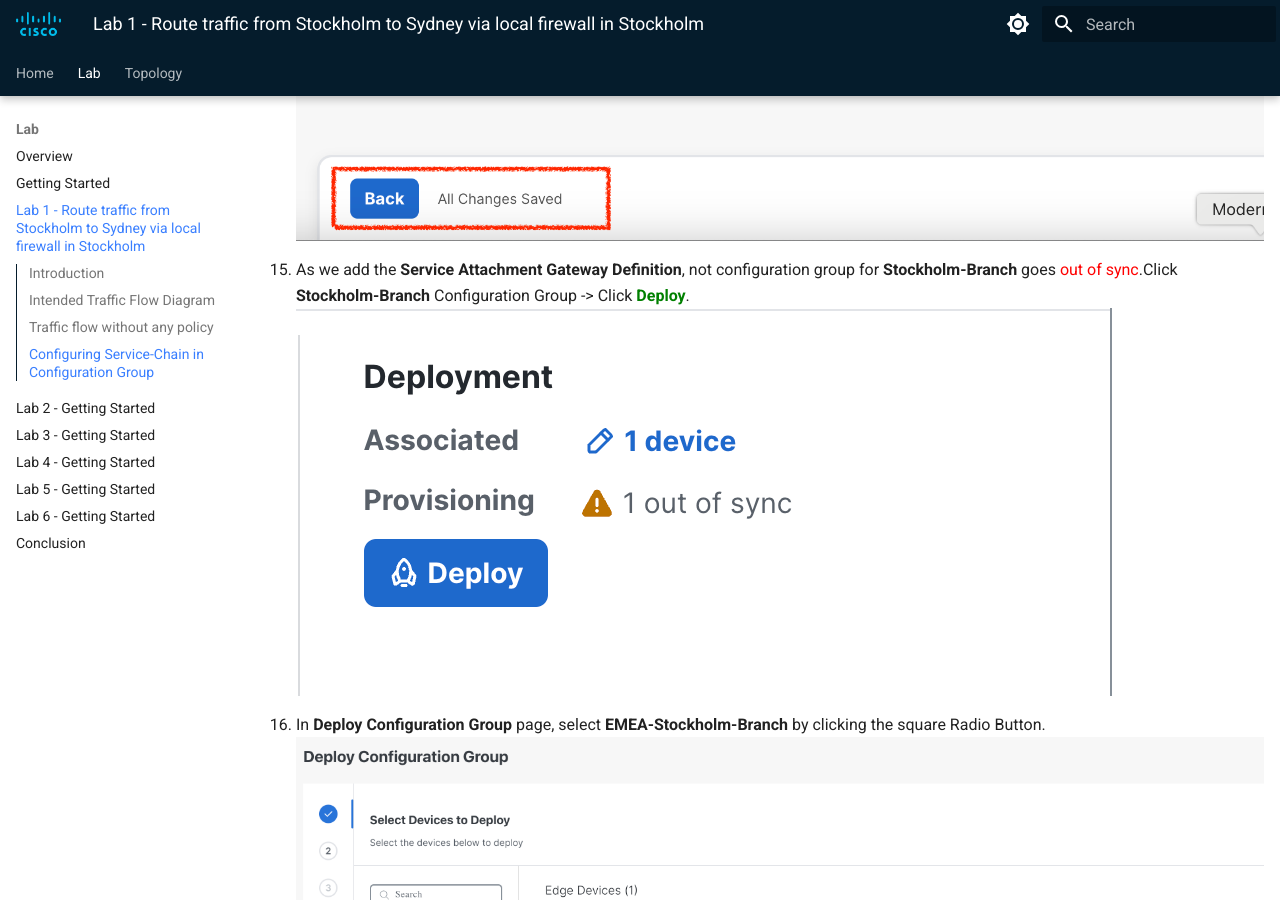
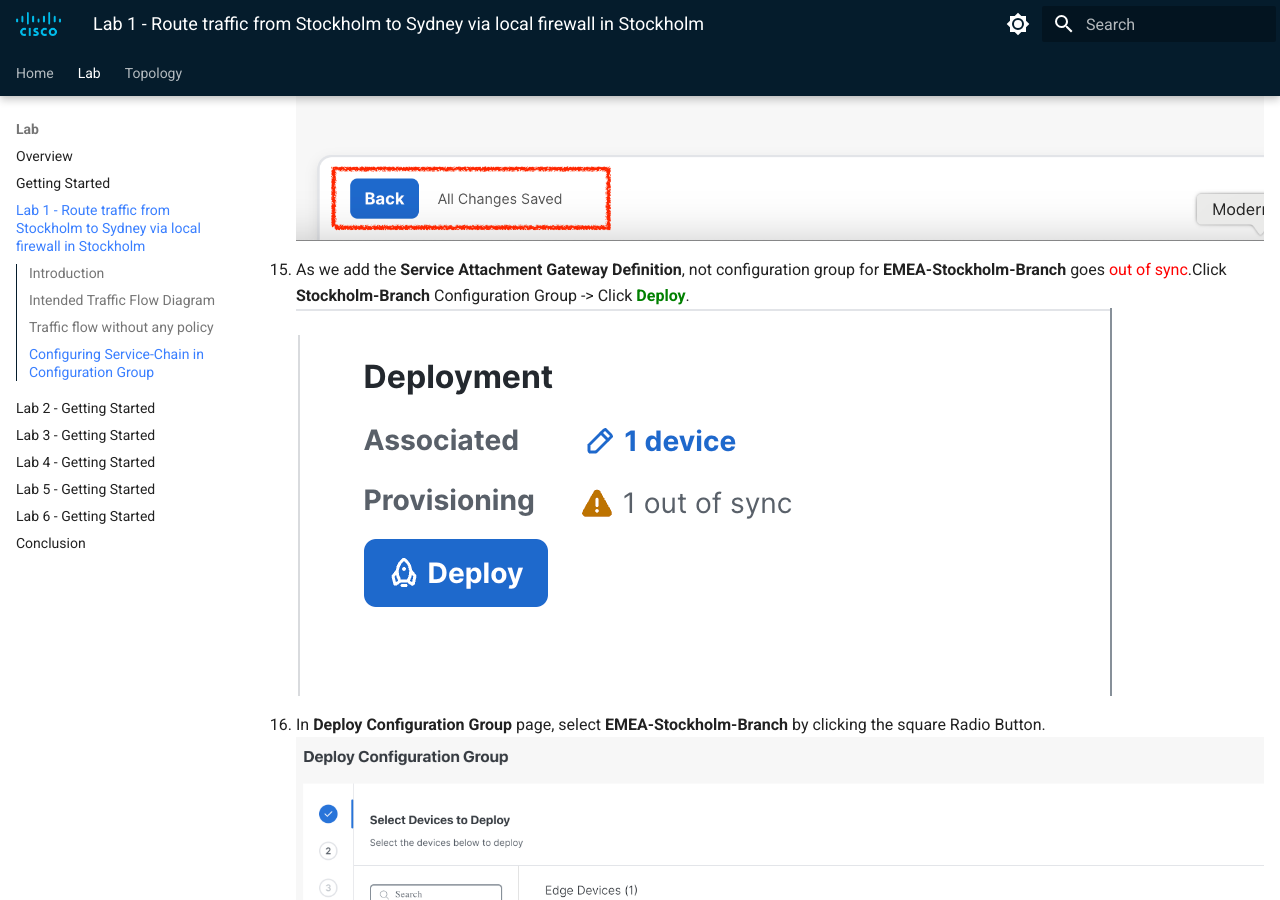
Before and after one commit to ciscodocs/ltrent-2008-clemea25, an MkDocs documentation site: the page built from docs/lab1_getting_started.md, in a window 1280 px wide and 900 px high, scrolled down 9358 px. Built offline with MkDocs 1.6.1 and Material for MkDocs 9.7.7, drawn with Linux system fonts in a browser that asks for light colours.

Commit message:
Scenario-1 guide

```diff
--- a/docs/lab1_getting_started.md
+++ b/docs/lab1_getting_started.md
@@ -123,7 +123,7 @@ Next, we will configure a service chain within the service-profile parcel in the
     The **GigabitEthernet4** interface on the **Stockholm-Branch** WAN-Edge router serves as the connection point for the **Stockholm-FW firewall**. This interface facilitates the integration of the firewall into the service chain, allowing traffic to be redirected through the firewall for inspection or policy enforcement as configured. The proper configuration of this interface is crucial for ensuring seamless communication between the WAN-Edge router and the firewall, enabling the desired security and traffic management features within the SD-WAN environment.
 14. Click **Back** at bottom left.
     ![How to go back to Configuration Group](./assets/S-1-figure-15.png){ .off-glb }
-15. As we add the **Service Attachment Gateway Definition**, not configuration group for **Stockholm-Branch** goes <font color="red">out of sync</font>.Click **Stockholm-Branch** Configuration Group -> Click **<font color="green">Deploy**</font>.
+15. As we add the **Service Attachment Gateway Definition**, not configuration group for **EMEA-Stockholm-Branch** goes <font color="red">out of sync</font>.Click **Stockholm-Branch** Configuration Group -> Click **<font color="green">Deploy**</font>.
     ![Deoplying Configuration Group with Service Chain Definition](./assets/S-1-figure-16.png){ .off-glb }
 16. In **Deploy Configuration Group** page, select **EMEA-Stockholm-Branch** by clicking the square Radio Button.
     ![Deoplying Configuration Group with Service Chain Definition](./assets/S-1-figure-17.png){ .off-glb }
```
